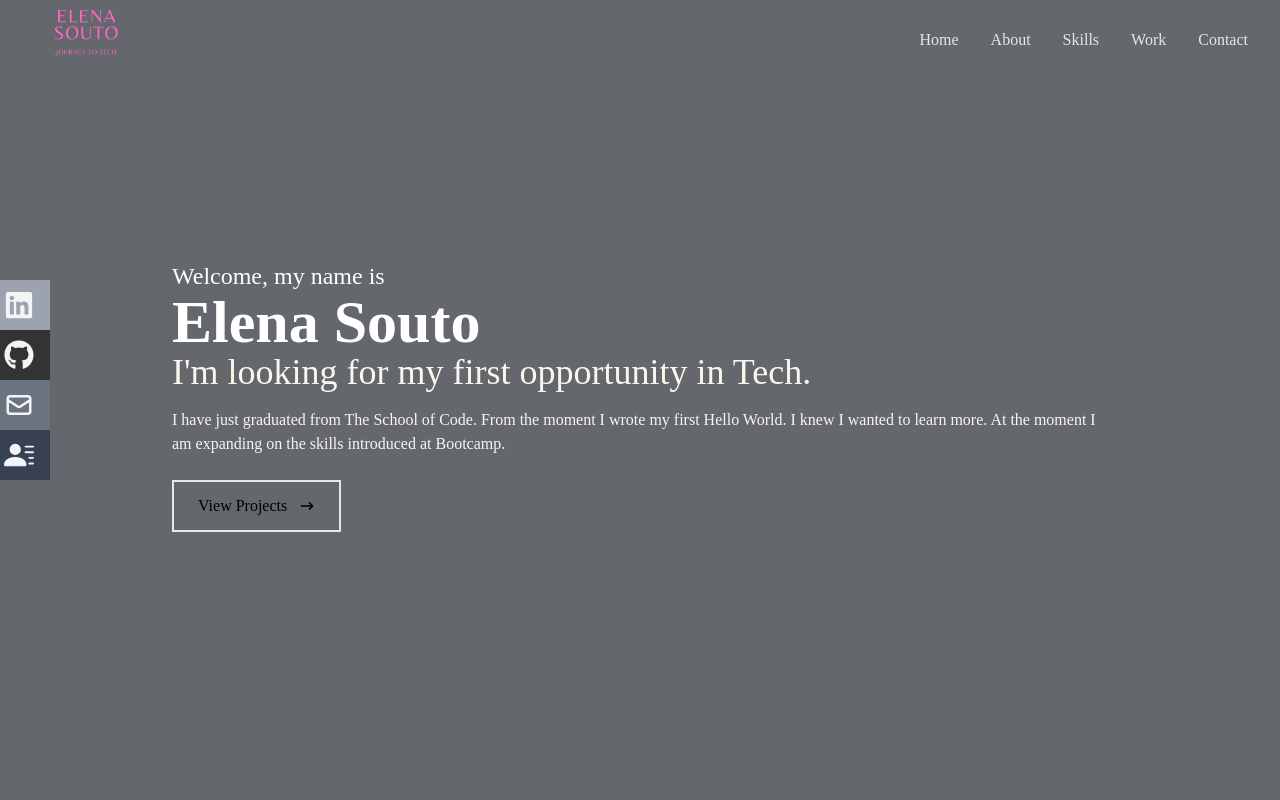
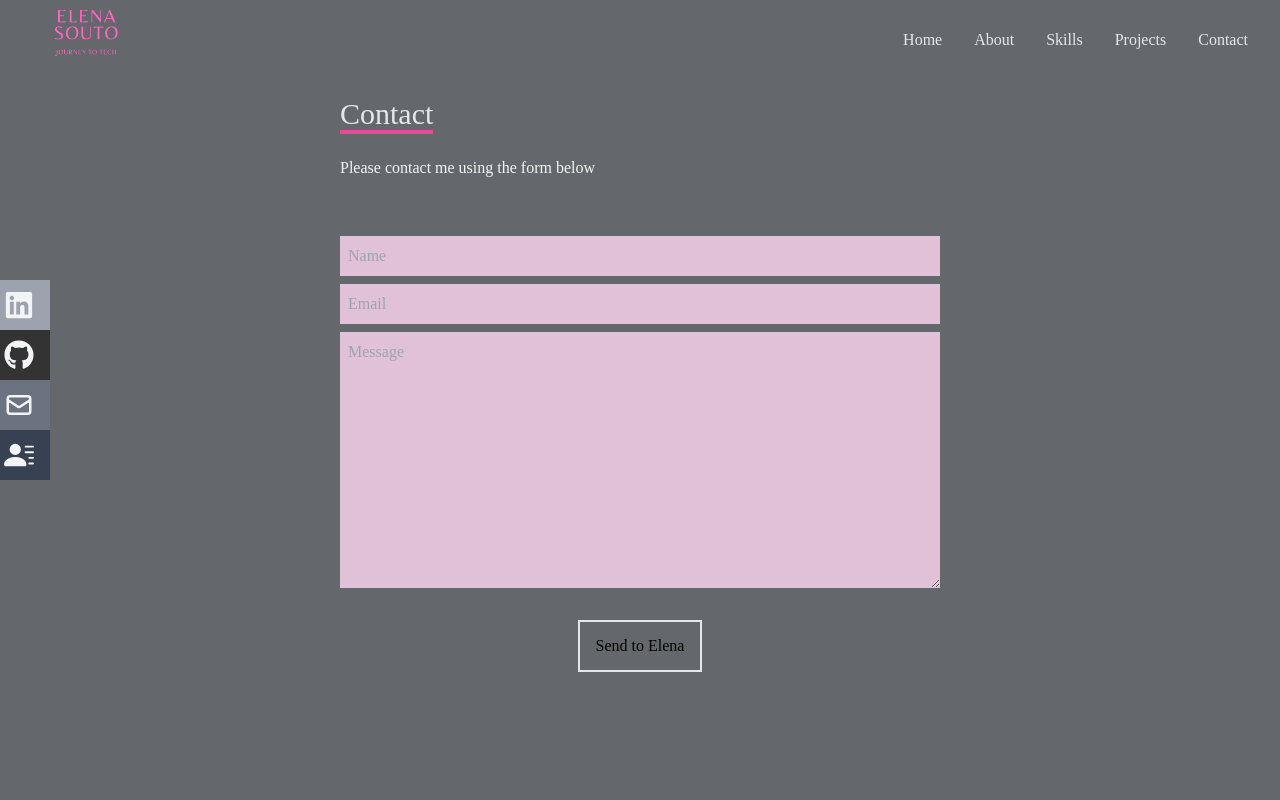
Before and after one commit to newcoder09/portfolio01, a React (Create React App) app: page /contact in a window 1280 px wide. Shown: the top 800 px of the page. Built offline with nearby package versions, Linux system fonts and the light colour scheme.

Commit message:
contact page working

```diff
--- a/package.json
+++ b/package.json
@@ -9,6 +9,7 @@
     "react": "^18.0.0",
     "react-dom": "^18.0.0",
     "react-icons": "^4.3.1",
+    "react-router-dom": "^6.3.0",
     "react-scripts": "5.0.0",
     "web-vitals": "^2.1.4"
   },
--- a/src/App.js
+++ b/src/App.js
@@ -4,23 +4,31 @@ import Navbar from "./components/Navbar";
 import Skills from "./components/Skills";
 import Projects from "./components/Projects";
 import Contact from "./components/Contact"
+import {Routes, Route} from 'react-router-dom'
 
 
 
-
+// Nav bar outside of the Routes due to showing on every page, home stays "/" as home page
 function App() {
   return (
-    <div>
+    <>
 <Navbar />
-<Home />
+<Routes>
+  <Route path="/" element={<Home/>} />
+  <Route path="/about" element={<About/>} />
+  <Route path="/skills" element={<Skills/>} />
+  <Route path="/projects" element={<Projects/>} />
+  <Route path="/contact" element={<Contact/>} />
+</Routes>
+{/* <Home />
 <About />
 <Skills />
 <Projects />
-<Contact />
+<Contact /> */}
 
 
 
-    </div>
+    </>
   );
 }
 
--- a/src/components/Contact.jsx
+++ b/src/components/Contact.jsx
@@ -2,14 +2,14 @@ import React from 'react'
 
 const Contact = () => {
   return (
-   <div name='contact' className='w-full h-screen bg-[#64676b] flex justify-center p-4'>
-   <form action="" className='flex flex-col max-w-[600px] w-full'>
+   <div name='contact' className='w-full h-screen bg-[#64676b] flex justify-center items-center p-4'>
+   <form method='POST' action="https://getform.io/f/47d816ef-7179-4ce6-9984-db8b4da8adc9" className='flex flex-col max-w-[600px] w-full'>
    <div className='pb-8' >
    <p className='text-3xl font-medium inline border-b-4 text-gray-200 border-pink-500'>Contact</p>
-   <p className='text-gray-100 py-4'>Please contact me using the form below</p>
+   <p className='text-gray-100 py-6'>Please contact me using the form below</p>
    </div>
-   <input className='py-1 bg-[#e1c1d7]' type='text' placeholder='Name' name='name' />
-   <input className='my-4 p-2 bg-[#e1c1d7]'type='email' placeholder='Email' name='email' />
+   <input className=' bg-[#e1c1d7] p-2' type='text' placeholder='Name' name='name' />
+   <input className='my-2 p-2 bg-[#e1c1d7]'type='email' placeholder='Email' name='email' />
    <textarea className='bg-[#e1c1d7] p-2' name='message' rows="10" placeholder='Message'></textarea>
    <button className='text-black font-medium border-2 hover:bg-pink-500 hover:border-pink-500 px-4 py-3 my-8 mx-auto flex items-center '>Send to Elena</button>
 </form>
--- a/src/components/Navbar.jsx
+++ b/src/components/Navbar.jsx
@@ -15,15 +15,25 @@ const Navbar = () => {
     <img src={Logo} alt="Logo Image" style={{width: '140px'}} />
     </div>
 
-    <div className='hidden md:flex'>
-      <ul className='flex'>
-      <li>Home</li>
-      <li>About</li>
-      <li>Skills</li>
-      <li>Work</li>
-      <li>Contact</li>
+    <ul className='hidden md:flex'>
+
+      <li>
+     <a href='/'> Home</a>
+      </li>
+      <li>
+      <a href='/about'>About</a>
+      </li>
+      <li>
+      <a href='/skills'>Skills</a>
+      </li>
+      <li>
+      <a href='/projects'>Projects</a>
+      </li>
+      <li>
+      <a href='/contact'>Contact</a>
+      </li>
+
     </ul>
-    </div>
 
     {/* show only when screen is middle opened, z-10 hamburger button, cross if not hamburger*/}
 
@@ -34,11 +44,22 @@ const Navbar = () => {
 
 <ul className={!nav ? 'hidden' : 'absolute top-0 left-0 w-full h-screen bg-[#64676b] flex flex-col justify-center items-center'}>
 
-      <li className='py-6 text -3xl'>Home</li>
-      <li className='py-6 text -3xl'>About</li>
-      <li className='py-6 text -3xl'>Skills</li>
-      <li className='py-6 text -3xl'>Work</li>
-      <li className='py-6 text -3xl'>Contact</li>
+      <li className='py-6 text -3xl'>
+      <a href='/'>Home</a>
+      </li>
+
+      <li className='py-6 text -3xl'>
+      <a href='/about'>About</a>
+      </li>
+      <li className='py-6 text -3xl'>
+      <a href='/skills'>Skills</a>
+      </li>
+      <li className='py-6 text -3xl'>
+      <a href='/projects'>Projects</a>
+      </li>
+      <li className='py-6 text -3xl'>
+      <a href='/contact'>Contact</a>
+      </li>
     </ul>
 
 {/* these are the hovering and sliding icons to the left of the screen */}
@@ -46,7 +67,7 @@ const Navbar = () => {
 <ul>
   <li className='w-[150px] h-[50px] flex justify-between items-center ml-[-100px] hover:ml-[-10px] duration-200 bg-gray-400'>
     <a className='flex justify-between items-center w-full text-gray-100'
-    href='/'>
+    href='https://www.linkedin.com/in/elena-s-047171/'>
   Linkedin <FaLinkedin size={30}  />
 </a>
 </li>
--- a/src/components/Projects.jsx
+++ b/src/components/Projects.jsx
@@ -11,7 +11,7 @@ const Projects = () => {
     <div className='max-w-[1000px] mx-auto p-4 flex flex-col justify-center w-full h-full'>
       <div className='pb-8'>
         <p className='text-3xl font-medium inline border-b-4 text-gray-200 border-pink-500'>Projects</p>
-        <p className='py-6'>Learning & Creating</p>
+        <p className='py-1'>Learning & Creating</p>
       </div>
 
       {/* grid container */}
```
Also changed, not shown: src/index.js (+6 -2 lines), 1 other file (tests, documents, lock files or other folders).
